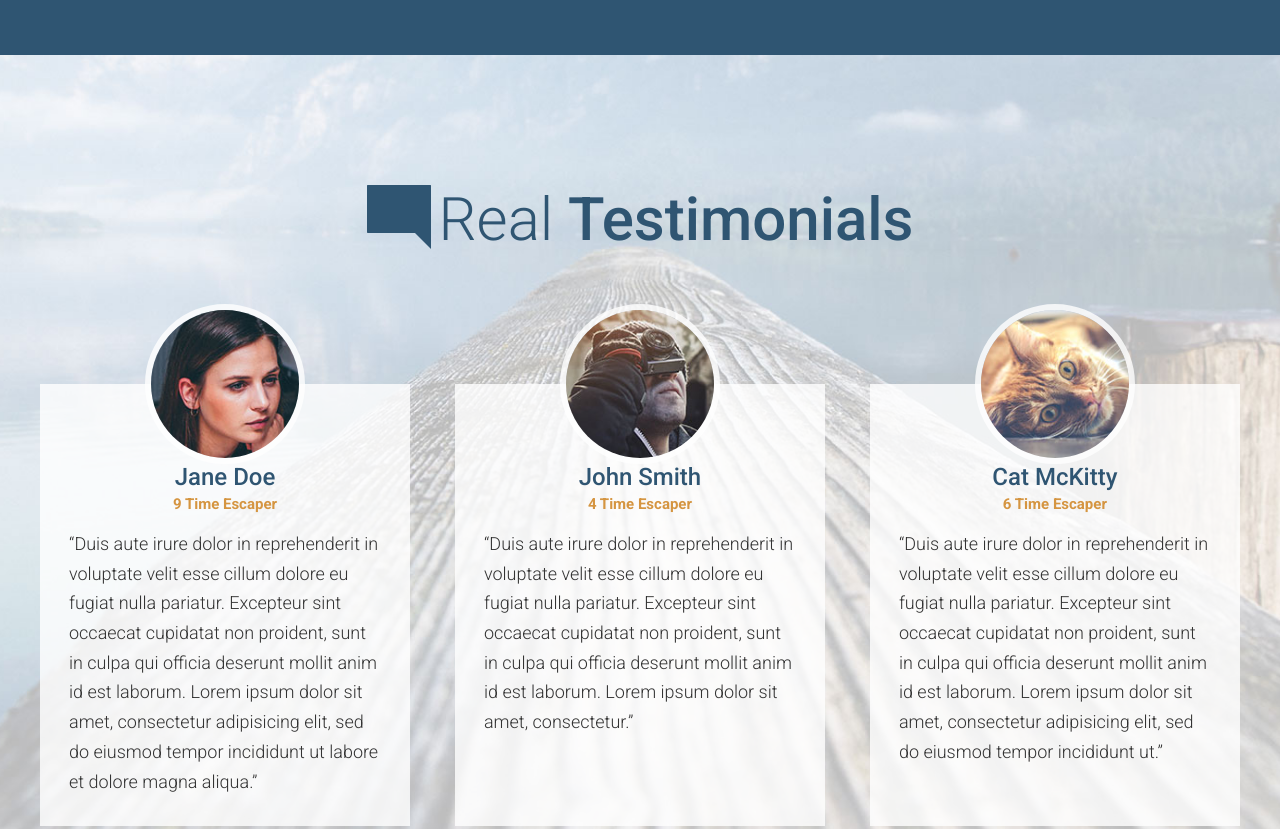
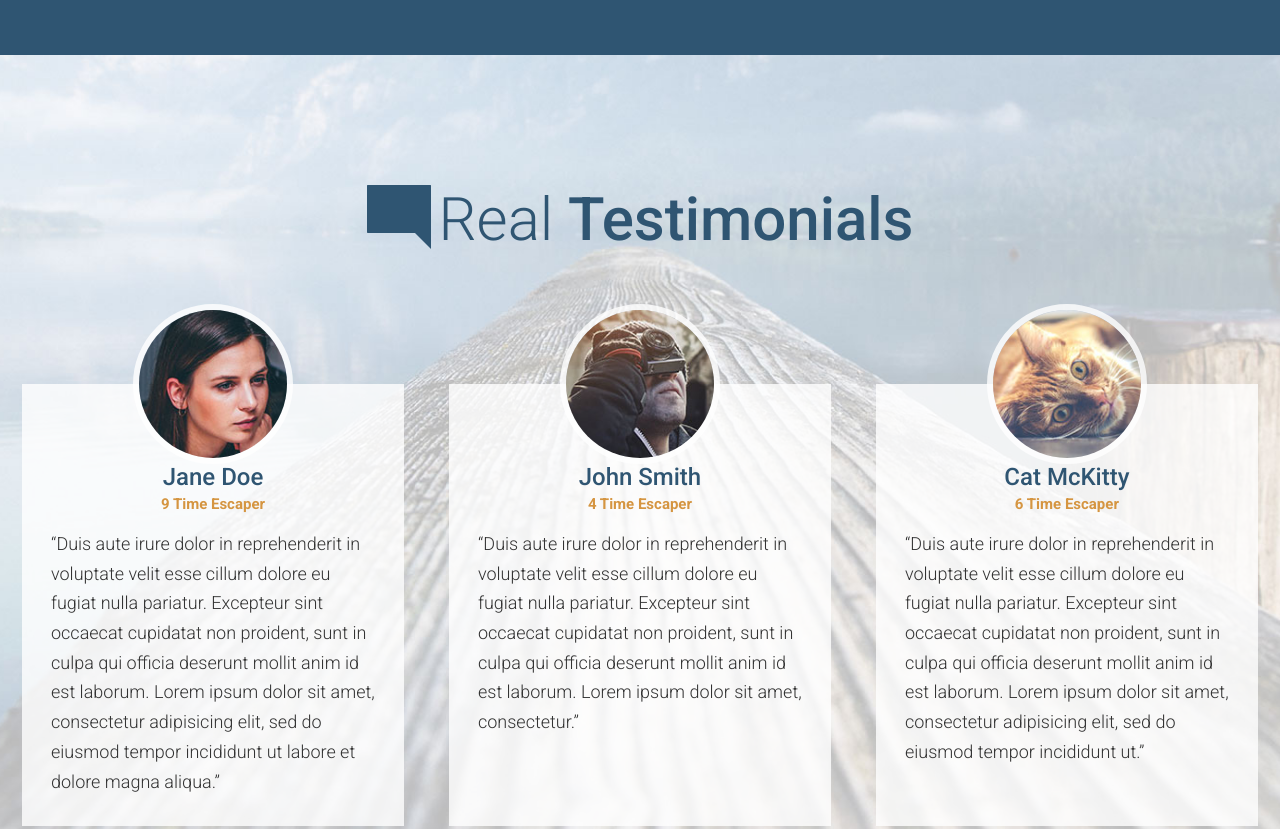
Before and after one commit to GlendaleAcosta/travel-site, a website: page app/index.html in a window 1280 px wide. Shown: the part 2980-3809 px from the top of the page. Drawn offline with Linux system fonts and the light colour scheme.

Commit message:
Finished testimonial section for mobile devices.

```diff
--- a/app/assets/styles/modules/_testimonial.css
+++ b/app/assets/styles/modules/_testimonial.css
@@ -1,6 +1,16 @@
 .testimonial {
   background-color: rgba(255, 255, 255, 0.8);
-  padding:0 1.8125rem 1px 1.8125rem;
+  padding:0 18px 1px 18px;
+  margin-bottom: 98px;
+
+  @mixin atMedium {
+    padding:0 1.8125rem 1px 1.8125rem;
+    margin-bottom: 0;
+  }
+
+  &--last {
+    margin-bottom: 0;
+  }
 
   &__photo {
     border-radius: 80px;
--- a/app/assets/styles/modules/_wrapper.css
+++ b/app/assets/styles/modules/_wrapper.css
@@ -8,6 +8,11 @@
 
   &--medium {
     max-width: 976px;
+  }
+
+  &--no-padding-until-medium {
+    padding-left: 0px;
+    padding-right: 0px;
   }
 
   .wrapper {
--- a/app/index.html
+++ b/app/index.html
@@ -112,8 +112,8 @@
     </div>
   </div>
 
-  <div id="testimonials" class="page-section page-section--testimonials">
-    <div class="wrapper">
+  <div id="testimonials" class="page-section page-section--no-b-padding-until-medium page-section--testimonials">
+    <div class="wrapper wrapper--no-padding-until-medium">
       <h2 class="section-title section-title--blue"><img class="section-title__icon" src="assets/images/icons/comment.svg">Real <strong>Testimonials</strong></h2>
 
       <div class="row row--gutters row--equal-height-at-medium row--gutters-small row--t-padding generic-content-container">
@@ -143,7 +143,7 @@
         </div>
 
         <div class="row__medium-4">
-          <div class="testimonial">
+          <div class="testimonial testimonial--last">
             <div class="testimonial__photo">
               <img src="assets/images/testimonial-cat.jpg">
             </div>
--- a/app/temp/styles/styles.css
+++ b/app/temp/styles/styles.css
@@ -581,6 +581,11 @@ a {
   max-width: 976px;
 }
 
+.wrapper--no-padding-until-medium {
+  padding-left: 0px;
+  padding-right: 0px;
+}
+
 .wrapper .wrapper {
   padding-left: 0;
   padding-right: 0;
@@ -598,7 +603,8 @@ a {
 }
 
 .page-section {
-  padding: 1.2rem;
+
+  padding:1.2rem 0;
 }
 
 @media (min-width: 800px) {
@@ -608,14 +614,32 @@ a {
   }
 }
 
+.page-section--no-b-padding-until-medium {
+  padding-bottom: 0;
+}
+
+@media (min-width: 800px) {
+
+  .page-section--no-b-padding-until-medium {
+    padding-bottom: 4.5rem;
+  }
+}
+
 .page-section--blue {
   background-color: #2f5572;
   color: #fff;
 }
 
 .page-section--testimonials {
-  background: url('/assets/images/testimonials-bg.jpg') top center no-repeat;
-  background-size: cover;
+  background-color: #e0e6ef;
+}
+
+@media (min-width: 800px) {
+
+  .page-section--testimonials {
+    background: url('/assets/images/testimonials-bg.jpg') top center no-repeat;
+    background-size: cover;
+  }
 }
 
 .headline {
@@ -861,7 +885,20 @@ a {
 
 .testimonial {
   background-color: rgba(255, 255, 255, 0.8);
-  padding:0 1.8125rem 1px 1.8125rem;
+  padding:0 18px 1px 18px;
+  margin-bottom: 98px;
+}
+
+@media (min-width: 800px) {
+
+  .testimonial {
+    padding: 0 1.8125rem 1px 1.8125rem;
+    margin-bottom: 0;
+  }
+}
+
+.testimonial--last {
+  margin-bottom: 0;
 }
 
 .testimonial__photo {
```
Also changed, not shown: app/assets/styles/modules/_page-section.css (+16 -3 lines).
